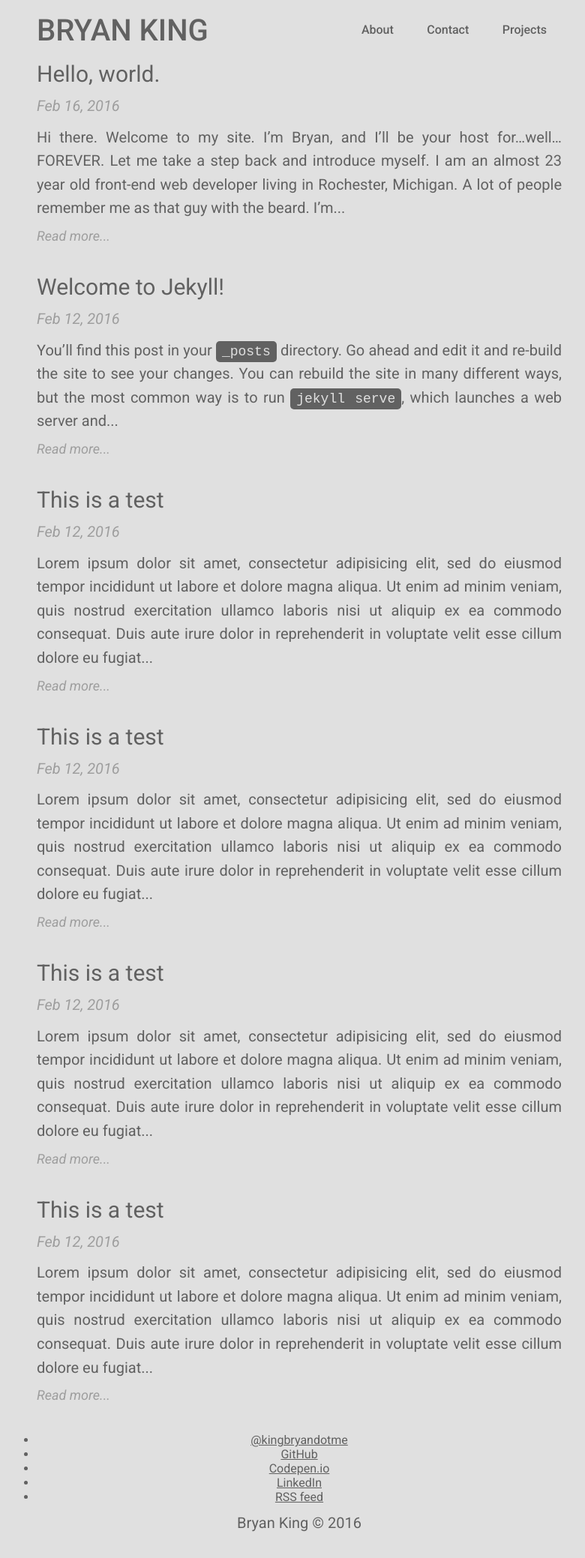
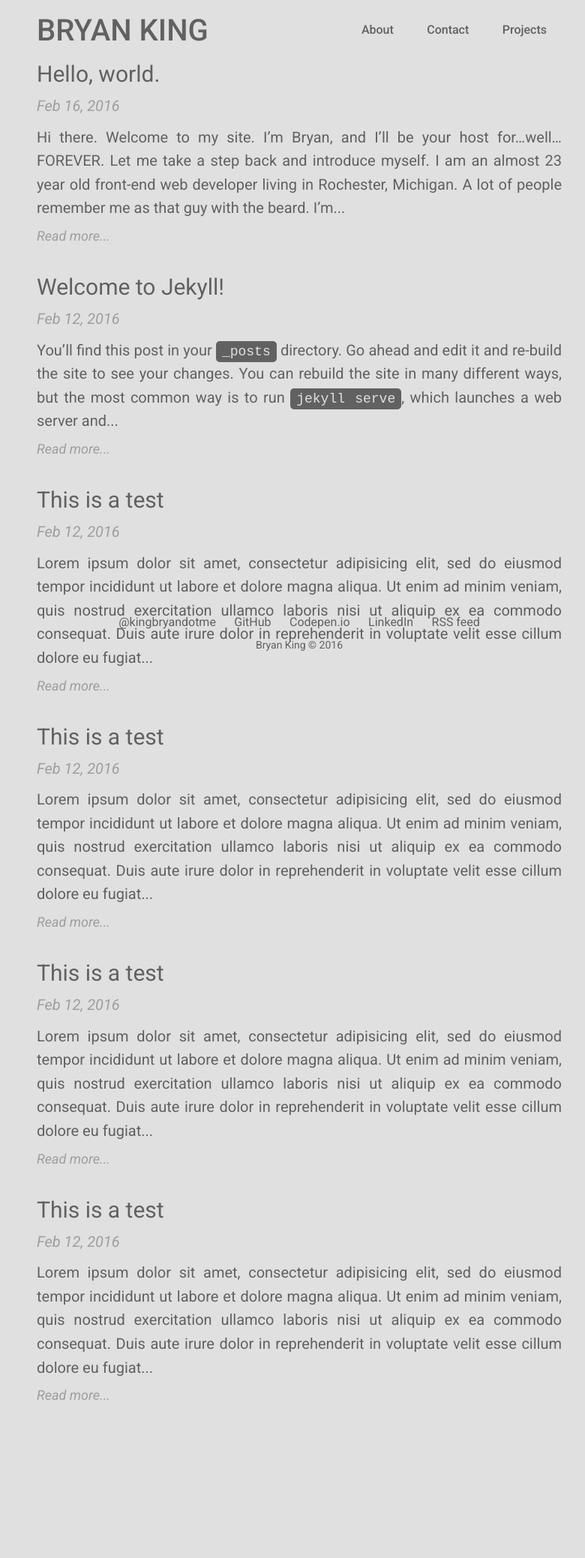
Before and after one commit to boldlybryan/kingbryan.me, a Jekyll site: the page built from index.html, in a window 1280 px wide. Shown: the whole page at 75% size, without its empty margins (241-1021 px from the left). Built offline with Jekyll 4.4.1, drawn with Linux system fonts in a browser that asks for light colours; after the commit the page ends 1991 px from its top, so only the background shows below that.

```diff
--- a/_sass/_components.scss
+++ b/_sass/_components.scss
@@ -43,7 +43,7 @@
 @media all and (min-width: $medium){
 
   .nav-items {
-    display: block;
+    display: block !important;
   }
 
 }
@@ -59,6 +59,7 @@
     .nav-items {
       width: 100%;
       display: none;
+      margin-bottom: $spacing;
     }
 
     ul {
@@ -176,8 +177,35 @@
 footer {
   text-align: center;
   padding: $spacing;
+  position: absolute;
+  left: 0;
+  bottom: 0;
+  height: 100px;
   width: 100%;
-  position: relative;
-  bottom: 0;
 }
+
+footer .copyright {
+  font-size: 14px;
+}
+
+body {
+  margin-bottom: 100px;
+}
+
+footer .social-links li {
+  display: inline;
+  padding: $spacing/2;
+
+  a {
+    text-decoration: none;
+  }
+
+}
+
+@media all and (max-width: $medium) {
+  footer .social-links li {
+    display: block;
+  }
+}
+
 /* end footer */
```
